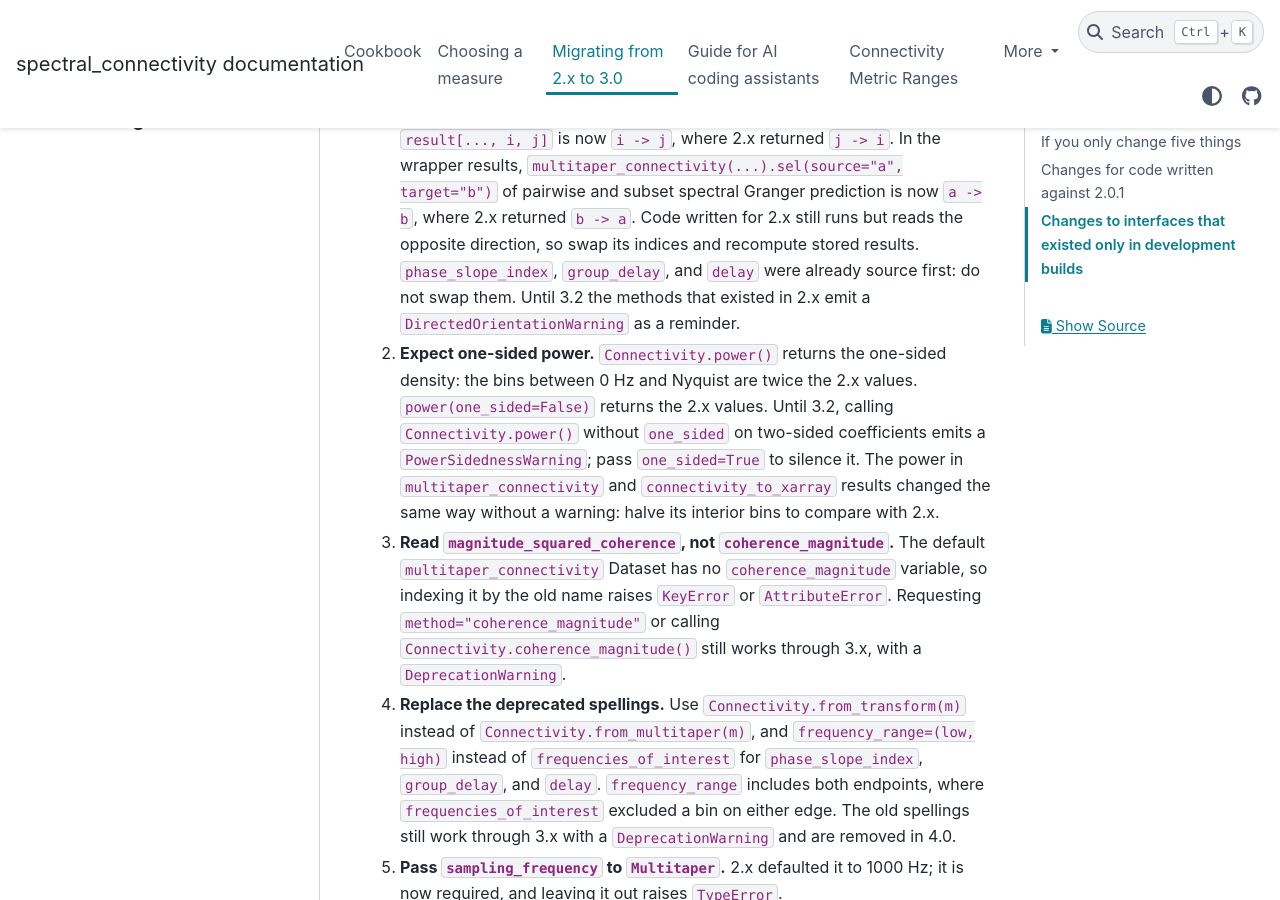
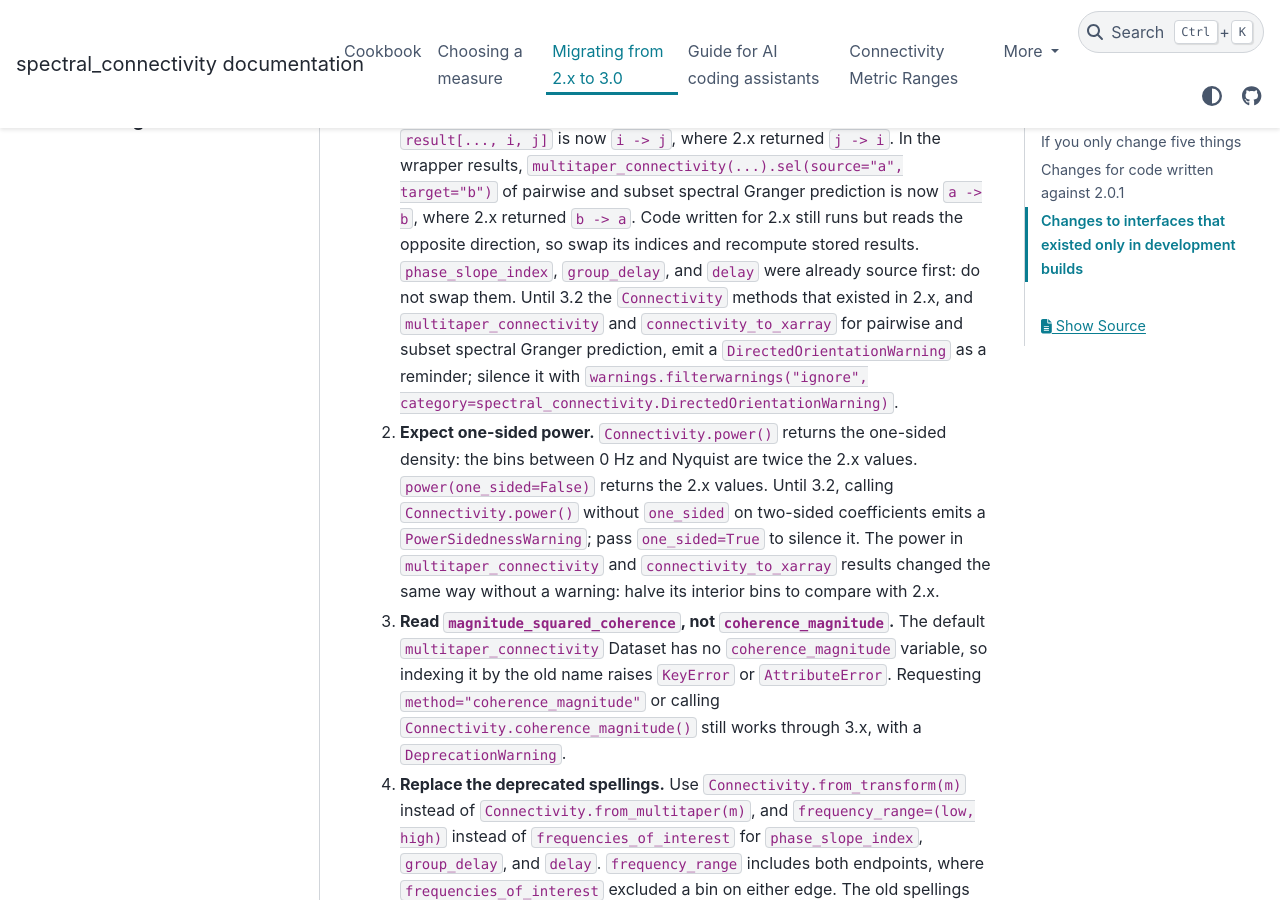
Before and after one commit to Eden-Kramer-Lab/spectral_connectivity, a Sphinx documentation site: the page built from docs/migration.md, in a window 1280 px wide and 900 px high, scrolled down 457 px. Built offline with Sphinx 7.4.7 and the PyData theme 0.15.4, drawn with Linux system fonts in a browser that asks for light colours; pages that are not in the unit, such as notebooks, are missing from menus; the version number could not be read and is left out.

Commit message:
Shorten the README's 2.x upgrade warning
With the migration page holding the details, the warning keeps the two changes
that alter results without an error (directed index order and one-sided
power), what to do about each, and the reminder warnings, and links to the
guide. The filterwarnings line for silencing DirectedOrientationWarning moved
into the guide's first checklist item, so it is still documented.

Co-Authored-By: Claude Opus 5.5 <noreply@anthropic.com>

```diff
--- a/docs/migration.md
+++ b/docs/migration.md
@@ -18,8 +18,12 @@ for 2.x has to change.
    `a -> b`, where 2.x returned `b -> a`. Code written for 2.x still runs but
    reads the opposite direction, so swap its indices and recompute stored
    results. `phase_slope_index`, `group_delay`, and `delay` were already
-   source first: do not swap them. Until 3.2 the methods that existed in 2.x
-   emit a `DirectedOrientationWarning` as a reminder.
+   source first: do not swap them. Until 3.2 the `Connectivity` methods that
+   existed in 2.x, and `multitaper_connectivity` and `connectivity_to_xarray`
+   for pairwise and subset spectral Granger prediction, emit a
+   `DirectedOrientationWarning` as a reminder; silence it with
+   `warnings.filterwarnings("ignore",
+   category=spectral_connectivity.DirectedOrientationWarning)`.
 2. **Expect one-sided power.** `Connectivity.power()` returns the one-sided
    density: the bins between 0 Hz and Nyquist are twice the 2.x values.
    `power(one_sided=False)` returns the 2.x values. Until 3.2, calling
```
Also changed, not shown: README.md (+21 -33 lines).
